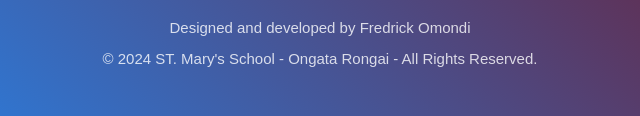
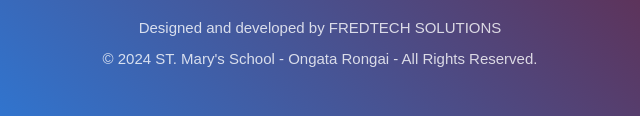
Before and after one commit to afune19/stmss, a plain HTML site: page adminstrators.html in a window 1280 px wide. Shown: the part 2417-2533 px from the top of the page, 320-960 px from the left. Drawn offline with nearby package versions, Linux system fonts and the light colour scheme.

Commit message:
Update adminstrators.html

```diff
--- a/adminstrators.html
+++ b/adminstrators.html
@@ -399,7 +399,7 @@
              </div>
          </div>
          <div class="footer-note">
-            <p>Designed and developed by <a href="mailto:olufred19@gmail.com" class="email-link">Fredrick Omondi</a></p>
+            <p>Designed and developed by <a href="mailto:olufred19@gmail.com" class="email-link">FREDTECH SOLUTIONS</a></p>
              <p>&copy; 2024 ST. Mary's School - Ongata Rongai - All Rights Reserved.</p>
          </div>
 
```
